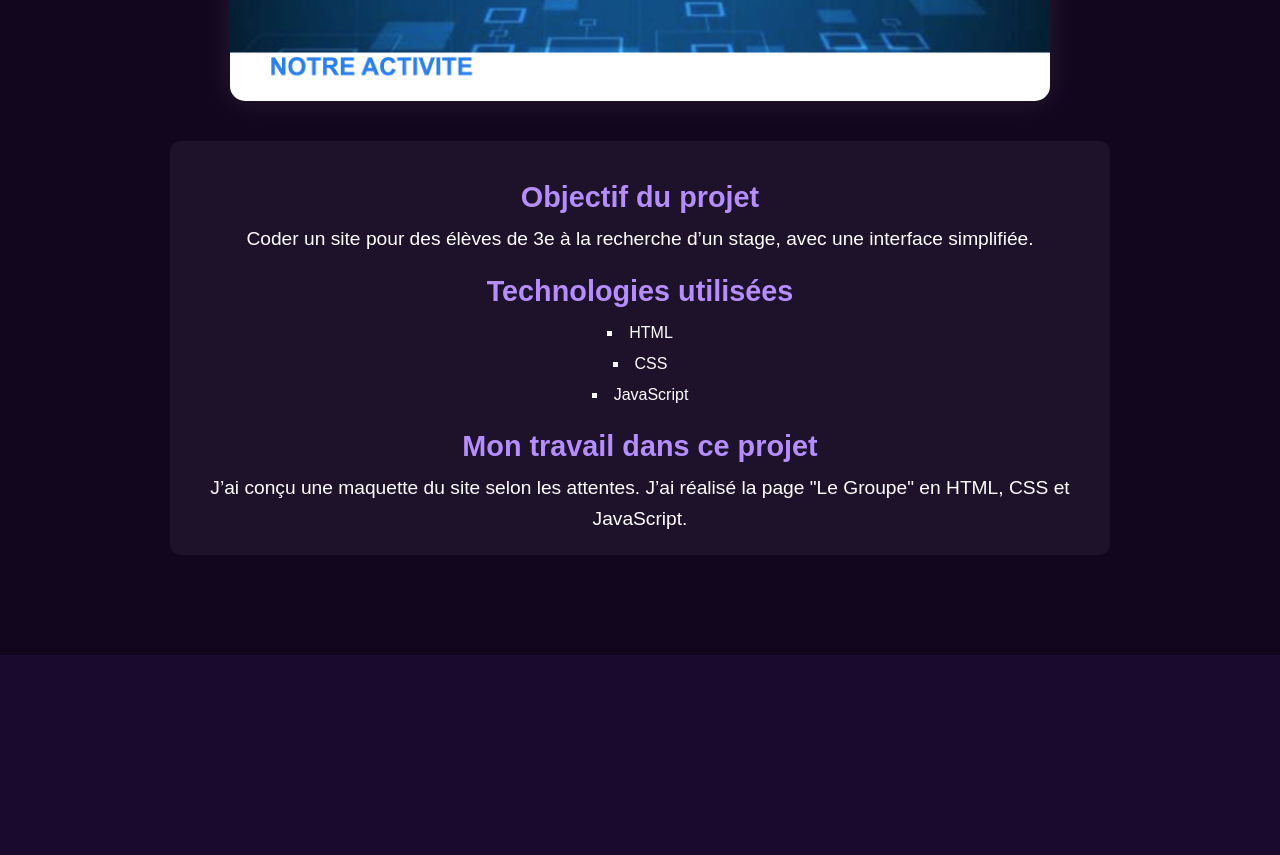
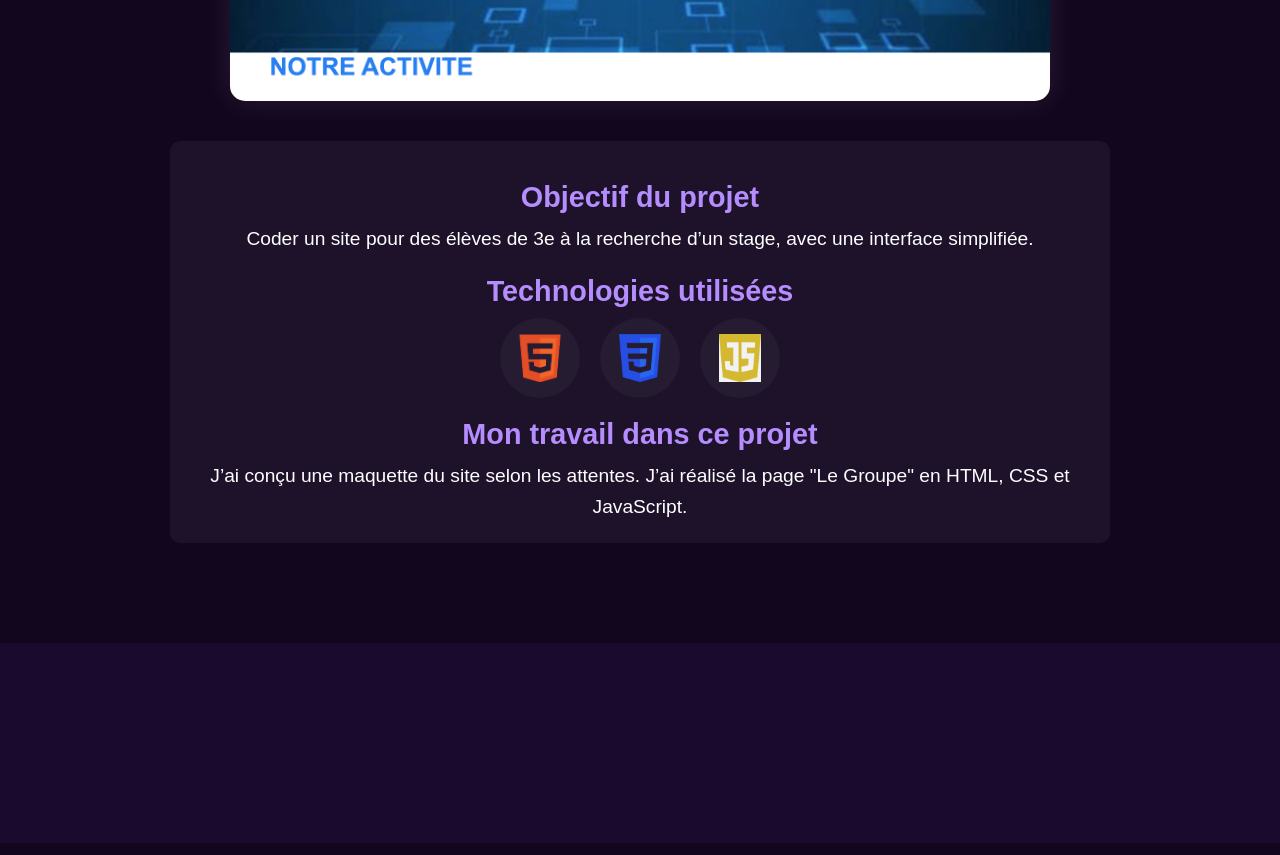
Before and after one commit to GYGALITY/site_portofolio, a plain HTML site: page projet.html in a window 1280 px wide. Shown: the part 586-1441 px from the top of the page. Drawn offline with Linux system fonts and the light colour scheme.

Commit message:
pour moi

```diff
--- a/projet.html
+++ b/projet.html
@@ -18,7 +18,7 @@
       <div class="dropdown-menu">
         <a href="projet.html?projet=projet1">Projet 1</a>
         <a href="projet.html?projet=projet2">Projet 2</a>
-        <a href="projet.html?projet=projet3">Projet 3</a>
+        <a href="projet.html?projet=projet3">Site alten</a>
       </div>
     </div>
 
@@ -49,21 +49,21 @@
       titre: "Portfolio Personnel",
       image: "media/projet1.png",
       objectif: "Créer un portfolio en ligne pour présenter mes projets personnels de développement.",
-        techno: ["HTML", "CSS", "JavaScript"],
+      techno: ["html", "css", "javascript"],
       travail: "J'ai conçu la structure du site, développé toutes les sections (accueil, projets, contact) et ajouté une animation en JavaScript."
     },
     projet2: {
       titre: "Application ToDo",
       image: "media/projet2.png",
       objectif: "Développer une application de gestion de tâches simple et intuitive.",
-        techno: ["HTML", "CSS", "React"],
+      techno: ["html", "css", "react"],
       travail: "Je me suis chargé de l’interface utilisateur avec React, ainsi que de la logique de gestion des tâches (ajout, suppression, tri)."
     },
     projet3: {
       titre: "Site Alten",
       image: "media/projet3.png",
       objectif: "Coder un site pour des élèves de 3e à la recherche d’un stage, avec une interface simplifiée.",
-        techno: ["HTML", "CSS", "JavaScript"],
+      techno: ["html", "css", "js"],
       travail: `J’ai conçu une maquette du site selon les attentes. J’ai réalisé la page "Le Groupe" en HTML, CSS et JavaScript.`
     }
   };
@@ -91,7 +91,11 @@
       <p>${projet.objectif}</p>
 
       <h2>Technologies utilisées</h2>
-        <ul>${projet.techno.map(tech => `<li>${tech}</li>`).join('')}</ul>
+      <div class="techno-images">
+
+        ${projet.techno.map(tech => `<div class="cont-img"><img src="media/${tech}.png" alt="${tech}" class="tech-icon"></div>`).join('')}
+
+      </div>
 
       <h2>Mon travail dans ce projet</h2>
       <p>${projet.travail}</p>
--- a/style.css
+++ b/style.css
@@ -269,6 +269,7 @@ body > span{
 
 #compétence > div > div > div > img{
     height: 60%;
+    width: auto;
 
 
 }
@@ -425,3 +426,29 @@ footer {
   .projet-anim:nth-child(3) {
     animation-delay: 0.8s;
 }
+
+.techno-images{
+    margin-top: 10px;
+    margin-bottom: 10px;
+    display: flex;
+    justify-content: center;
+    gap: 20px;
+}
+
+.cont-img{
+    height: 80px;
+    width: 80px;
+    min-height: 80px;
+    min-width: 80px;
+    display: flex;
+    background-color: #251C31;
+    justify-content:center;
+    align-items: center;
+    flex-direction: column;
+    border-radius: 50%;
+}
+
+.tech-icon{
+    height: 60%;
+
+}
```
Also changed, not shown: index.html (+1 -1 lines), mediafinal/java.png (added), mediafinal/js.png (added), 1 other file. Lines whose indentation alone changed are shown as unchanged.
